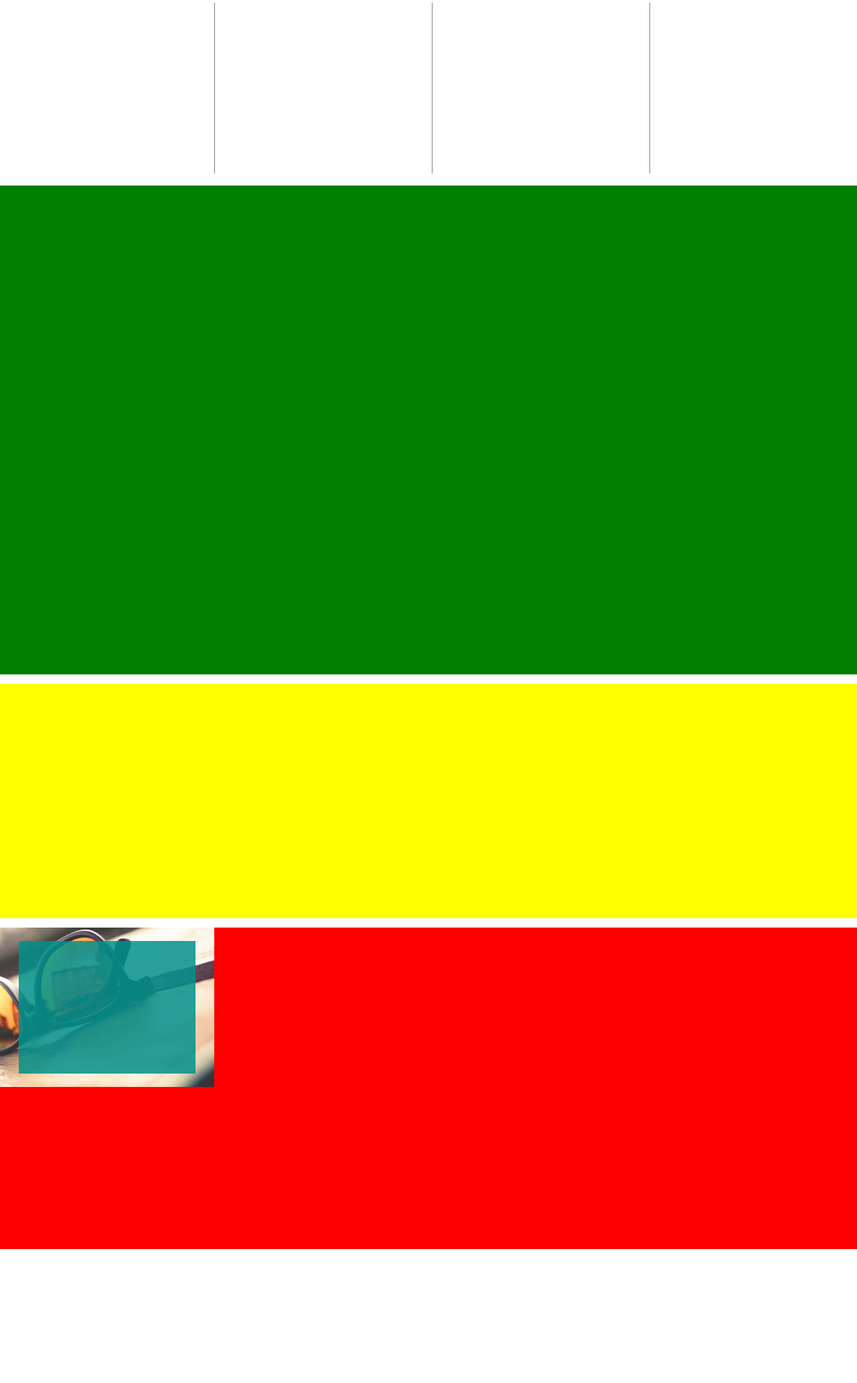
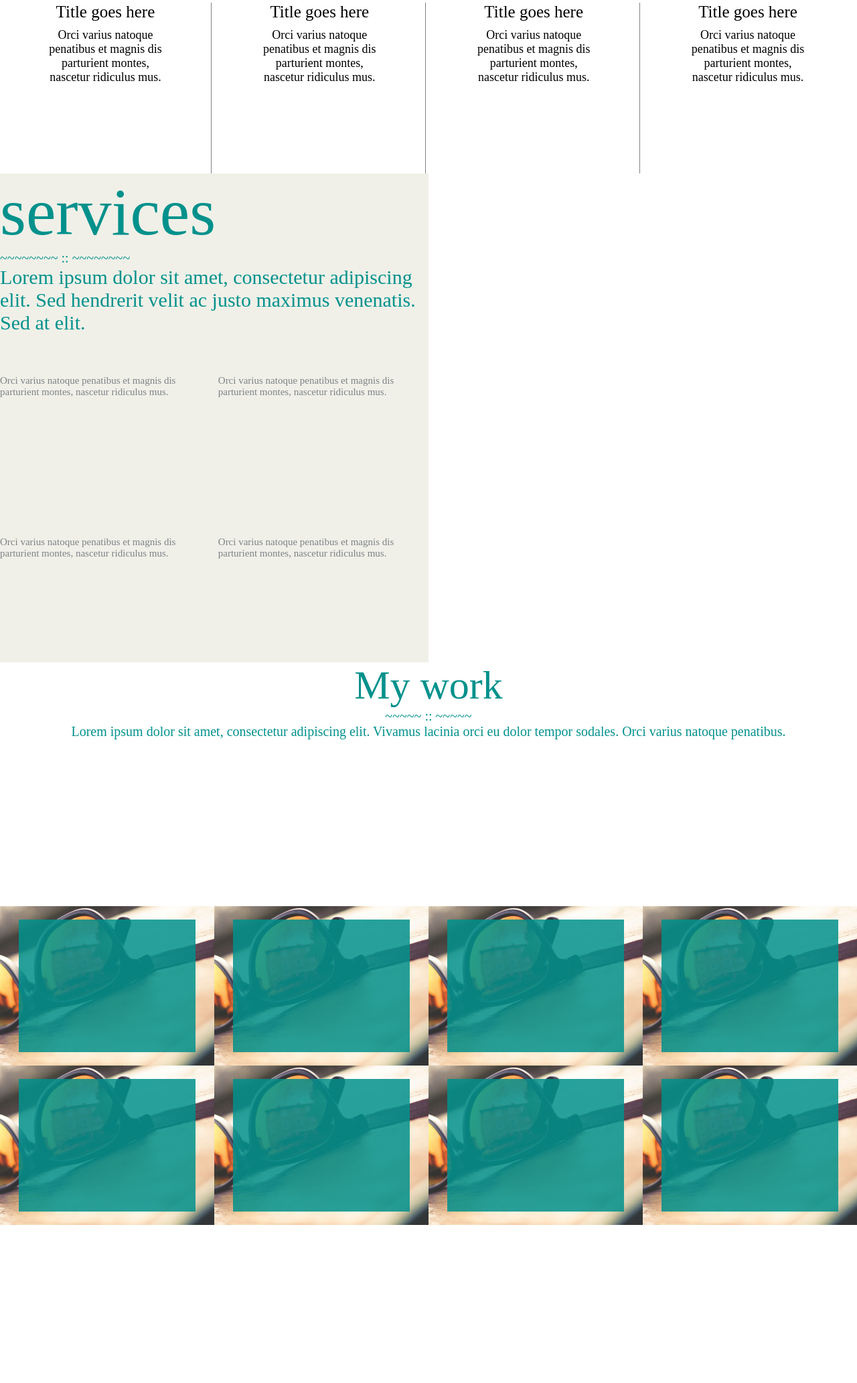
Before and after one commit to Artem009/My-Projects, a plain HTML site: page Myfolio/index.html in a window 1280 px wide. Shown: the part 1836-3901 px from the top of the page at 67% size. Drawn offline with Linux system fonts and the light colour scheme.

Commit message:
first commit

```diff
--- a/Myfolio/index.html
+++ b/Myfolio/index.html
@@ -26,28 +26,71 @@
 			<div class="content">Lorem ipsum dolor sit amet, consectetur adipiscing elit. Nulla elit mi, ullamcorper sed felis varius, pretium facilisis lorem. Nulla facilisi. Quisque et molestie leo, quis suscipit nunc. Proin vitae lobortis mauris. Curabitur commodo nisl id nunc finibus, quis varius velit.
 			</div>
 	</div>
-	<div class="block"></div>
-	<div class="block"></div>
-	<div class="block"></div>
-	<div class="block-one"></div>
-	<div class="services">services</div>
+	<div class="block">Title goes here
+		<div class="min-block">Orci varius natoque penatibus et magnis dis parturient montes, nascetur ridiculus mus.</div>
+	</div>
+	<div class="block">Title goes here
+		<div class="min-block">Orci varius natoque penatibus et magnis dis parturient montes, nascetur ridiculus mus.</div>
+	</div>
+		<div class="block">Title goes here
+		<div class="min-block">Orci varius natoque penatibus et magnis dis parturient montes, nascetur ridiculus mus.</div>
+	</div>
+	<div class="block-one">Title goes here
+		<div class="min-block">Orci varius natoque penatibus et magnis dis parturient montes, nascetur ridiculus mus.</div>
+	</div>
 
 
+	<div class="services">services
+		<div style="font-size: 20px">~~~~~~~~ :: ~~~~~~~~</div>
+		<div class="lorem-servise">Lorem ipsum dolor sit amet, consectetur adipiscing elit. Sed hendrerit velit ac justo maximus venenatis. Sed at elit.</div>
+		<div class="block-servise">Orci varius natoque penatibus et magnis dis parturient montes, nascetur ridiculus mus.</div>
+		<div class="block-servise">Orci varius natoque penatibus et magnis dis parturient montes, nascetur ridiculus mus.</div>
+		<div class="block-servise">Orci varius natoque penatibus et magnis dis parturient montes, nascetur ridiculus mus.</div>
+		<div class="block-servise">Orci varius natoque penatibus et magnis dis parturient montes, nascetur ridiculus mus.</div>
+	</div>
+	<div class="work">
+		My work
+		<div style="font-size: 20px"> ~~~~~ :: ~~~~~ </div>
+		<div style="font-size: 20px">Lorem ipsum dolor sit amet, consectetur adipiscing elit. Vivamus lacinia orci eu dolor tempor sodales. Orci varius natoque penatibus.</div>
+	</div>
 
-
-	<div class="work">
-
-	my work</div>
 
 	<div class="images">
 			<div class="wrapper">
 				<a href="#">
 					<img src="Rectangle 2.jpg" alt="">
 						<span class="info"></span></a>
+				<a href="#">
+					<img src="Rectangle 2.jpg" alt="">
+						<span class="info"></span></a>
+				<a href="#">
+					<img src="Rectangle 2.jpg" alt="">
+						<span class="info"></span></a>
+				<a href="#">
+					<img src="Rectangle 2.jpg" alt="">
+						<span class="info"></span></a>
+				<a href="#">
+					<img src="Rectangle 2.jpg" alt="">
+						<span class="info"></span></a>
+				<a href="#">
+					<img src="Rectangle 2.jpg" alt="">
+						<span class="info"></span></a>
+				<a href="#">
+					<img src="Rectangle 2.jpg" alt="">
+						<span class="info"></span></a>
+				<a href="#">
+					<img src="Rectangle 2.jpg" alt="">
+						<span class="info"></span></a>
 			</div>
 
+
+
+
+
+
+
 			<div></div>
-			<div></div>
+
 			<div></div>
 			<div></div>
 
--- a/Myfolio/style.css
+++ b/Myfolio/style.css
@@ -62,31 +62,61 @@
 		margin-bottom: 10px;
 		color: #7e8287;
 	}
+	.block,.block-one{
+	display: inline-block;
+	height: 255px;
+	font-size: 25px;
+	text-align: center;
+	}
+.min-block{
+	font-size: 18px;
+	margin-top: 10px;
+	width: 55%;
+	margin-left:auto;
+	margin-right: auto;
+}
 .block{
-	display: inline-block;
-	width: 25%;
-	height: 255px;
+	width: 24.6%;
 	border-right: 1px solid #7e8287;
 }
-
+.block-one{
+	width: 24.6%;
+}
 
 .services{
 	display: inline-block;
-	background-color: green;
-	width: 100%;
+	background-color: #f0f0e8;
+	width: 50%;
 	height: 730px;
-	font-size: 0px;
+	font-size: 100px;
+	color: #02918c;
+}
+.lorem-servise{
+	font-size: 30px;
+}
+.block-servise{
+	display: inline-block;
+	width: 47%;
+	height: 180px;
+	font-size: 15px;
+	color: #7e8287;
 }
 .work{
+	background-color: #fff;
 	display: inline-block;
-	background-color: yellow;
 	width: 100%;
 	height: 350px;
-	font-size: 0px;
+	font-size: 60px;
+	color: #02918c;
+	text-align: center;
+}
+.wrapper-work{
+	width: 50%
+	margin-left:auto;
+	margin-right: auto;
 }
 .images{
 	display: inline-block;
-	background-color: red;
 	width: 100%;
 	height: 480px;
 	font-size: 0px;
```
